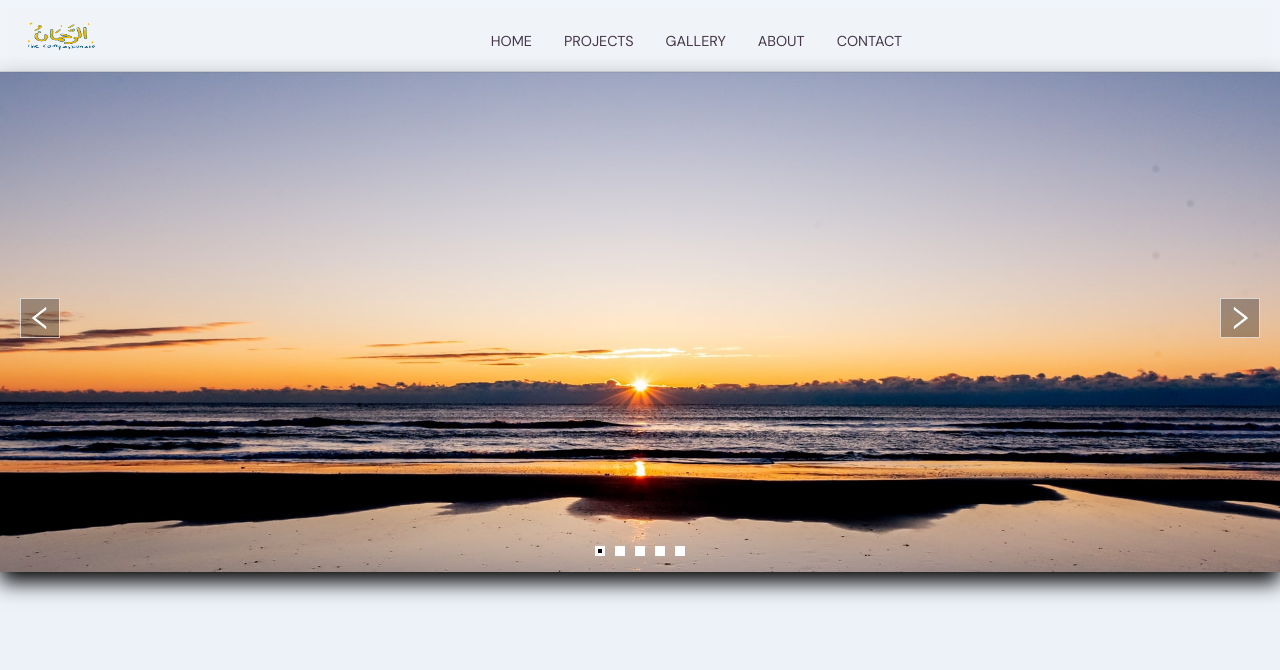
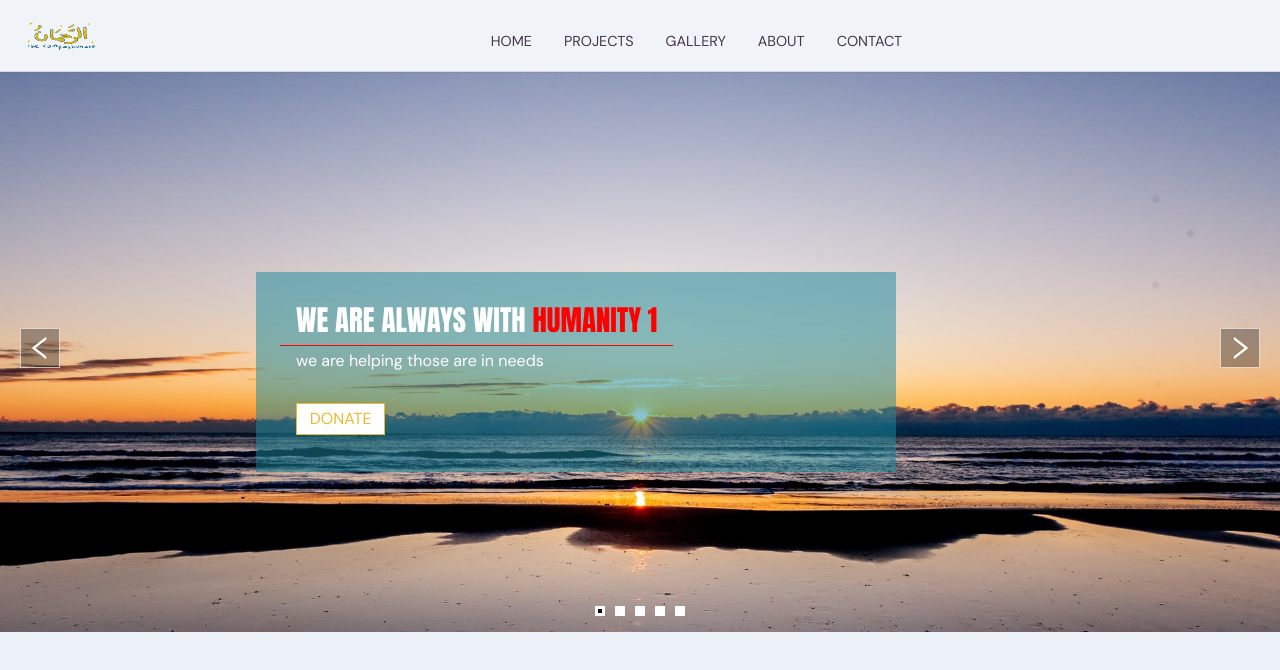
Before and after one commit to kmiqbal19/NPO-Template, a React (Create React App) app: page / in a window 1280 px wide. Shown: the top 670 px of the page. Built offline with nearby package versions, Linux system fonts and the light colour scheme.

Commit message:
added a description section in slider

```diff
--- a/src/Components/Slider/slider.jsx
+++ b/src/Components/Slider/slider.jsx
@@ -1,6 +1,6 @@
 import React, { useState, useEffect } from "react";
 import BtnSlider from "./btnSlider";
-
+import { Link } from "react-router-dom";
 function Slider() {
   const [slideIndex, setSlideIndex] = useState(1);
   const arr = [1, 2, 3, 4, 5];
@@ -32,7 +32,7 @@ function Slider() {
   // });
   return (
     <div className="slider__container">
-      {arr.map((_, index) => {
+      {arr.map((item, index) => {
         return (
           <div
             className={
@@ -46,6 +46,15 @@ function Slider() {
               src={process.env.PUBLIC_URL + `/Imgs/img${index + 1}.jpg`}
               alt="slide-img"
             />
+            <div className="slider__slide--description">
+              <p>
+                WE ARE ALWAYS WITH <span>HUMANITY {item}</span>
+              </p>
+              <p>we are helping those are in needs</p>
+              <Link className="slide__desc--donate" to="/donate">
+                DONATE
+              </Link>
+            </div>
           </div>
         );
       })}
--- a/src/Components/Slider/slider.scss
+++ b/src/Components/Slider/slider.scss
@@ -1,38 +1,103 @@
 div.slider__container {
   width: 100%;
-  height: 500px;
+  height: calc(50vh + 10rem);
   margin-top: calc(4rem + 1vh);
   position: relative;
   overflow: hidden;
-  box-shadow: 0 10px 20px black;
+  // box-shadow: 0 10px 20px black;
   div.slider__slide {
     width: 100%;
     height: 100%;
     position: absolute;
     opacity: 0;
-    transition: opacity 0.5s ease-in-out;
+    transition: opacity 0.4s ease-in-out;
     img {
       width: 100%;
       height: 100%;
       object-fit: cover;
     }
+    div.slider__slide--description {
+      width: 50%;
+      height: 200px;
+      background-color: rgba(27, 138, 158, 0.509);
+      position: absolute;
+      bottom: 20vh;
+      right: 30vw;
+      display: flex;
+      justify-content: center;
+      align-items: flex-start;
+      flex-direction: column;
+      padding: 1.5rem;
+      overflow: hidden;
+      @media screen and (max-width: 900px) {
+        & {
+          height: 250px;
+          width: 60%;
+
+          right: 150px;
+        }
+      }
+      @media screen and (max-width: 600px) {
+        & {
+          height: 250px;
+          width: 60%;
+
+          right: 90px;
+        }
+      }
+      p:nth-child(1) {
+        font-size: calc(1rem + 1vw);
+        color: white;
+
+        font-family: var(--font-header);
+
+        padding: 0.3rem 1rem;
+        border-bottom: 1px solid red;
+        span {
+          color: red;
+        }
+      }
+      p:nth-child(2) {
+        font-size: 1rem;
+        color: var(--white-color);
+        margin: 0.2rem 1rem 1rem;
+        // @media screen and (max-width: 900px) {
+        //   & {
+        //     margin: 0.2rem 1rem 0.2rem;
+        //   }
+        // }
+      }
+      a {
+        padding: 0.3rem 0.8rem;
+        margin: 1rem;
+        background-color: white;
+        border: 1px solid rgb(232, 187, 51);
+        color: rgb(232, 187, 51);
+        text-decoration: none;
+        &:hover {
+          color: white;
+          background-color: rgb(232, 187, 51);
+          border-radius: 2px;
+          border: 1px solid white;
+          cursor: pointer;
+        }
+        @media screen and (max-width: 750px) {
+          & {
+            background-color: black;
+          }
+        }
+      }
+    }
   }
   div.slider__slide--active {
     opacity: 1;
-  }
-  @media screen and (max-width: 700px) {
-    & {
-      margin: 100px 10px 0;
-    }
   }
 }
 
 .slider__btn {
   width: 40px;
   height: 40px;
-  // border-radius: 50%;
-  // background-color: red;
-  // border: 1px solid black;
+
   background-color: rgba(0, 0, 0, 0.309);
   position: absolute;
   display: flex;
@@ -52,6 +117,12 @@ div.slider__container {
   &:active {
     transform: scale(0.99999999999);
     transform-origin: center;
+  }
+  @media screen and (max-width: 700px) {
+    & {
+      width: 25px;
+      height: 25px;
+    }
   }
 }
 .slider__btn--next {
--- a/src/index.css
+++ b/src/index.css
@@ -1,5 +1,5 @@
 @import url("https://fonts.googleapis.com/css2?family=DM+Sans:wght@400;500;700&display=swap");
-
+@import url("https://fonts.googleapis.com/css2?family=Anton&display=swap");
 /* STYLES */
 *,
 *::after,
@@ -12,6 +12,7 @@
 :root {
   /* font-size: 62.5%; */
   --font-base: "DM Sans", sans-serif;
+  --font-header: "Anton", sans-serif;
   --primary-color: #edf2f8;
   --black-color: #030303;
   --lightGray-color: #e4e4e4;
```
